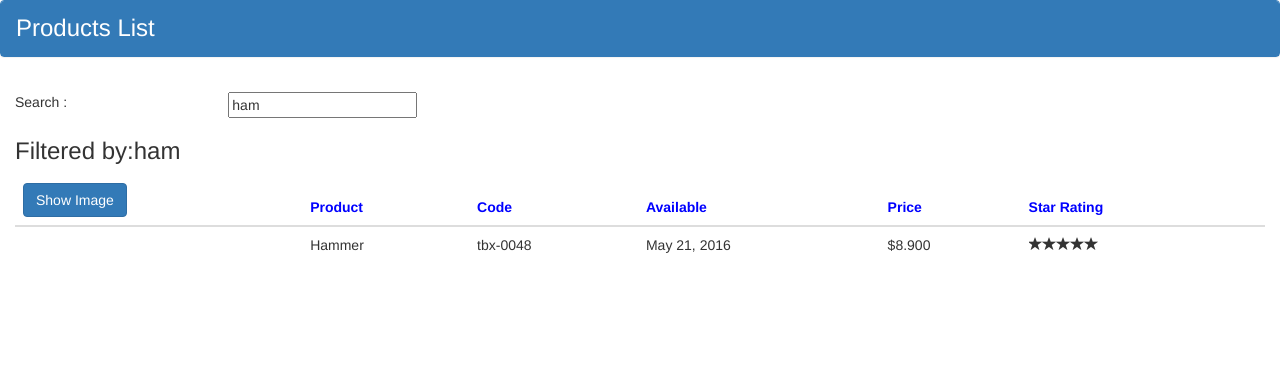
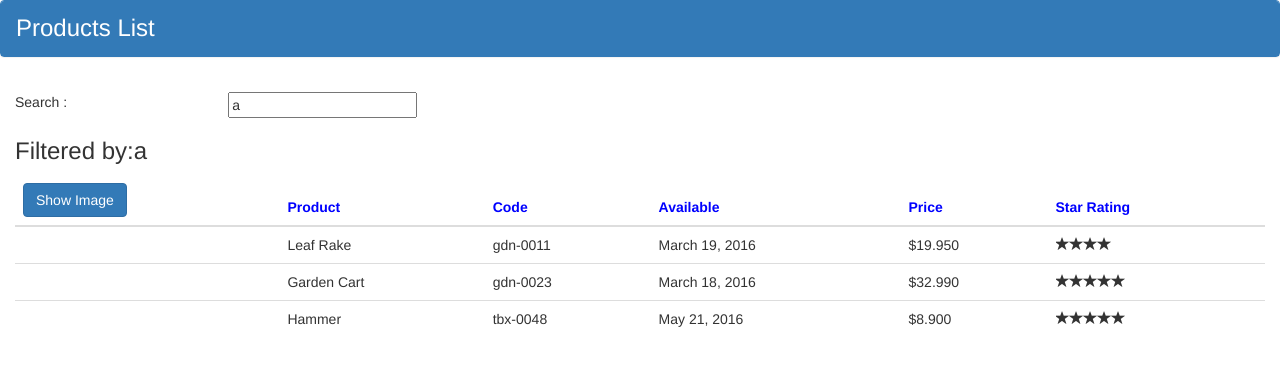
Before and after one commit to tahanyFawzy1994/Angular-Product-tutorial-Code, an Angular app in the folder APM-Start/: page / in a window 1280 px wide. Shown: the top 366 px of the page. Built offline with nearby package versions, Linux system fonts and the light colour scheme.

Commit message:
pass input from container to nested component

```diff
--- a/APM-Start/src/app/products/product-list.component.html
+++ b/APM-Start/src/app/products/product-list.component.html
@@ -38,7 +38,7 @@
                     <td>{{product.productCode |lowercase}}</td>
                     <td>{{product.releaseDate}}</td>
                     <td>{{product.price | currency:'USD':true:'1.3-3'}}</td>
-                    <td><ai-star></ai-star></td>
+                    <td><ai-star [rating] = 'product.starRating'></ai-star></td>
                 </tr>
             </tbody>
         </table>
--- a/APM-Start/src/app/products/product-list.component.ts
+++ b/APM-Start/src/app/products/product-list.component.ts
@@ -12,7 +12,7 @@ export class ProductListComponent implements OnInit{
     pageTitle : string = "Products List";
     imageSize : number = 50;
     showImage : boolean = false;
-    listFilter : string ='ham';
+    listFilter : string ='a';
     products : IProduct[] = [
         {
             "productId": 1,
--- a/APM-Start/src/app/shared/star.component.ts
+++ b/APM-Start/src/app/shared/star.component.ts
@@ -1,4 +1,4 @@
-import { Component } from "@angular/core";
+import { Component, Input } from "@angular/core";
 import { OnChanges } from "@angular/core/src/metadata/lifecycle_hooks";
 
 
@@ -10,7 +10,7 @@ import { OnChanges } from "@angular/core/src/metadata/lifecycle_hooks";
 })
 export class StarComponent implements OnChanges{
     starWidth : number;
-    rating : number = 4;
+    @Input() rating : number ;
 
     ngOnChanges(): void {
         this.starWidth = this.rating * 86/5;
```
